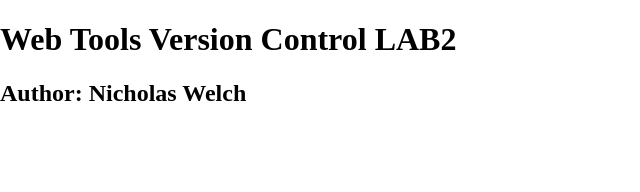
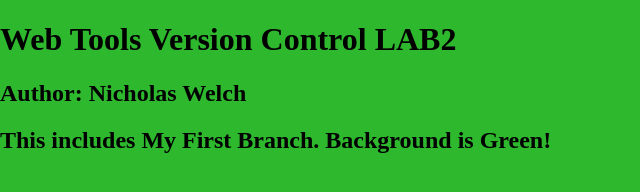
Before and after one commit to N-Welch/wtvclab3, a plain HTML site: page index.html in a window 1280 px wide. Shown: the whole page, without its empty margins (0-640 px from the left). Drawn offline with nearby package versions, Linux system fonts and the light colour scheme.

Commit message:
changed background color
updated the background color of the website

```diff
--- a/_css/main.css
+++ b/_css/main.css
@@ -9,6 +9,7 @@ html {
 }
 html, body  {
 	margin: 0;
+    background-color: #2eb82e;
 }
 /* Correct `block` display not defined in IE 8/9.*/
 article,aside,details,figcaption,figure,footer,header,main,nav,section,summary {
--- a/index.html
+++ b/index.html
@@ -16,6 +16,7 @@
     <header>
 	<h1>Web Tools Version Control LAB2</h1>
     <h2>Author: Nicholas Welch</h2>
+        <h2>This includes My First Branch. Background is Green!</h2>
     </header>
     <nav id="pageNav">
     </nav>
```
